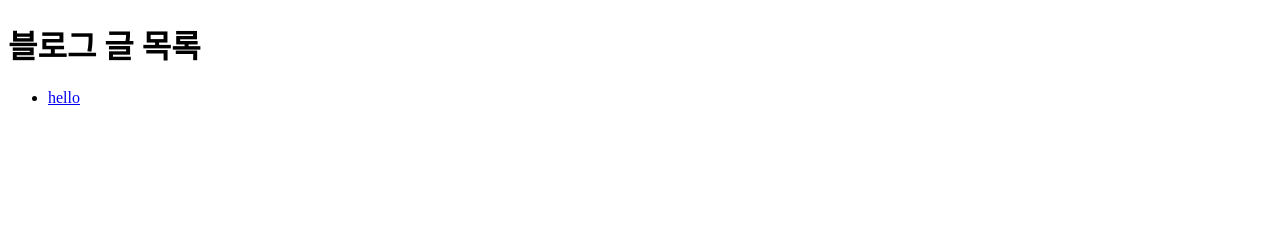
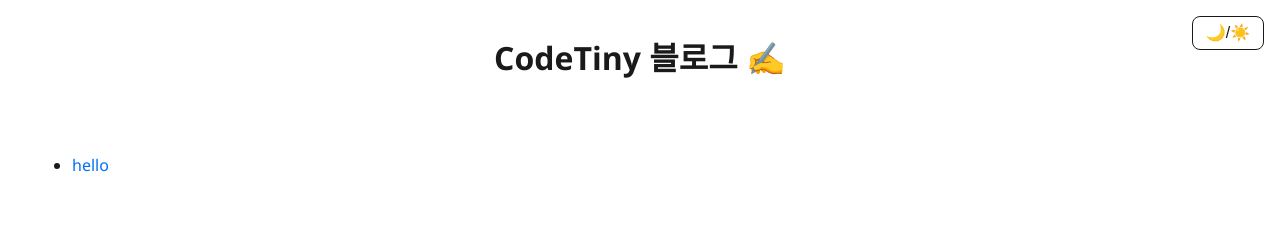
Before and after one commit to jam9582/jam9582.github.io, a website: page blog/public/index.html in a window 1280 px wide. Drawn offline with Linux system fonts and the light colour scheme.

Commit message:
테마 적용+라이트/다크모드 구현 완료

```diff
--- a/blog/build.mjs
+++ b/blog/build.mjs
@@ -1,3 +1,6 @@
+/*
+.md 파일을 html 파일로 파싱하기 위한 기능
+*/
 import fs from 'fs';
 import path from 'path';
 import { fileURLToPath } from 'url';
--- a/blog/public/index.html
+++ b/blog/public/index.html
@@ -1,12 +1,18 @@
 <!DOCTYPE html>
-<html lang="en">
+<html lang="ko">
 <head>
-    <meta charset="UTF-8">
-    <meta name="viewport" content="width=device-width, initial-scale=1.0">
-    <title>블로그 홈</title>
+  <meta charset="UTF-8" />
+  <meta name="viewport" content="width=device-width, initial-scale=1.0" />
+  <title>CodeTiny 블로그</title>
+  <link rel="stylesheet" href="../public/style.css" />
 </head>
 <body>
-    <h1>블로그 글 목록</h1>
+  <button id="theme-toggle" class="theme-toggle">🌙/☀️</button>
+  <h1 style="text-align: center; margin-top: 2rem;">CodeTiny 블로그 ✍️</h1>
+  <section class="post-list">
     <ul><li><a href="hello.html">hello</a></li></ul>
+  </section>
+
+  <script src="../public/toggle.js"></script>
 </body>
 </html>
--- /dev/null
+++ b/blog/public/style.css
@@ -0,0 +1,69 @@
+
+/* 기본 스타일 */
+body {
+    font-family: 'Segoe UI', 'Pretendard', sans-serif;
+    line-height: 1.6;
+    margin: 0;
+    padding: 0;
+    background: var(--bg);
+    color: var(--text);
+    transition: background 0.3s, color 0.3s;
+  }
+
+  a {
+    color: var(--link);
+    text-decoration: none;
+  }
+
+  h1, h2, h3 {
+    margin-top: 1.5rem;
+  }
+
+  /* 카드형 목록 */
+  .post-list {
+    display: grid;
+    grid-template-columns: repeat(auto-fill, minmax(280px, 1fr));
+    gap: 1.5rem;
+    padding: 2rem;
+  }
+
+  .post-card {
+    background: var(--card-bg);
+    padding: 1.2rem;
+    border-radius: 12px;
+    box-shadow: 0 4px 12px rgba(0,0,0,0.1);
+    transition: transform 0.2s;
+  }
+
+  .post-card:hover {
+    transform: translateY(-4px);
+  }
+
+  /* 다크모드 변수 */
+  :root {
+    --bg: #ffffff;
+    --text: #1a1a1a;
+    --link: #0070f3;
+    --card-bg: #f4f4f5;
+  }
+
+  .dark {
+    --bg: #1a1a1a;
+    --text: #f4f4f5;
+    --link: #58a6ff;
+    --card-bg: #2a2a2e;
+  }
+
+  /* 토글 스위치 */
+  .theme-toggle {
+    position: fixed;
+    top: 1rem;
+    right: 1rem;
+    cursor: pointer;
+    font-size: 1rem;
+    background: none;
+    border: 1px solid var(--text);
+    color: var(--text);
+    border-radius: 8px;
+    padding: 0.4rem 0.8rem;
+  }
--- /dev/null
+++ b/blog/public/toggle.js
@@ -0,0 +1,17 @@
+
+document.addEventListener('DOMContentLoaded', function () {
+    const body = document.body;
+    const toggleBtn = document.getElementById('theme-toggle');
+
+    // 저장된 테마 불러오기
+    const savedTheme = localStorage.getItem('theme');
+    if (savedTheme === 'dark') {
+      body.classList.add('dark');
+    }
+
+    toggleBtn.addEventListener('click', () => {
+      body.classList.toggle('dark');
+      const isDark = body.classList.contains('dark');
+      localStorage.setItem('theme', isDark ? 'dark' : 'light');
+    });
+  });
```
Also changed, not shown: blog/public/hello.html (+13 -4 lines), blog/templates/index.html (+11 -5 lines), blog/templates/post.html (+13 -4 lines).
